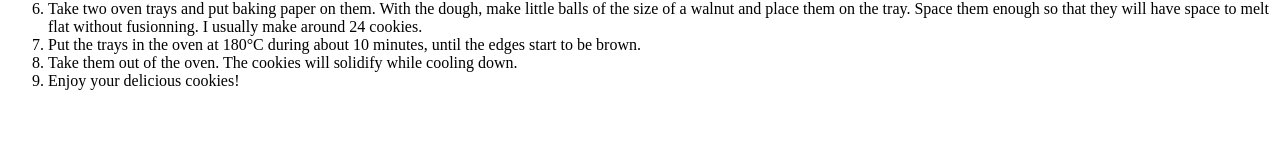
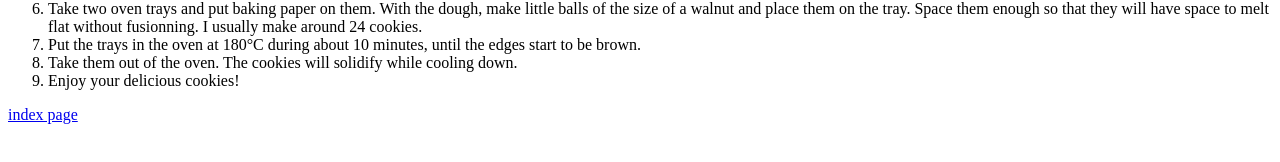
Before and after one commit to camille-lanuel/odin-recipes, a plain HTML site: page recipes/chocolate-chip-cookies.html in a window 1280 px wide. Shown: the part 514-676 px from the top of the page. Drawn offline with Linux system fonts and the light colour scheme.

Commit message:
added index page link on all recipes

```diff
--- a/recipes/chocolate-chip-cookies.html
+++ b/recipes/chocolate-chip-cookies.html
@@ -30,5 +30,6 @@
             <li>Take them out of the oven. The cookies will solidify while cooling down.</li>
             <li>Enjoy your delicious cookies!</li>
         </ol>
+        <p><a href="../index.html" target="_self">index page</a></p>
     </body>
 </html>
```
Also changed, not shown: recipes/stuffed-pepper.html (+1 -0 lines), recipes/zucchini-gorgonzola-pasta.html (+1 -0 lines).
